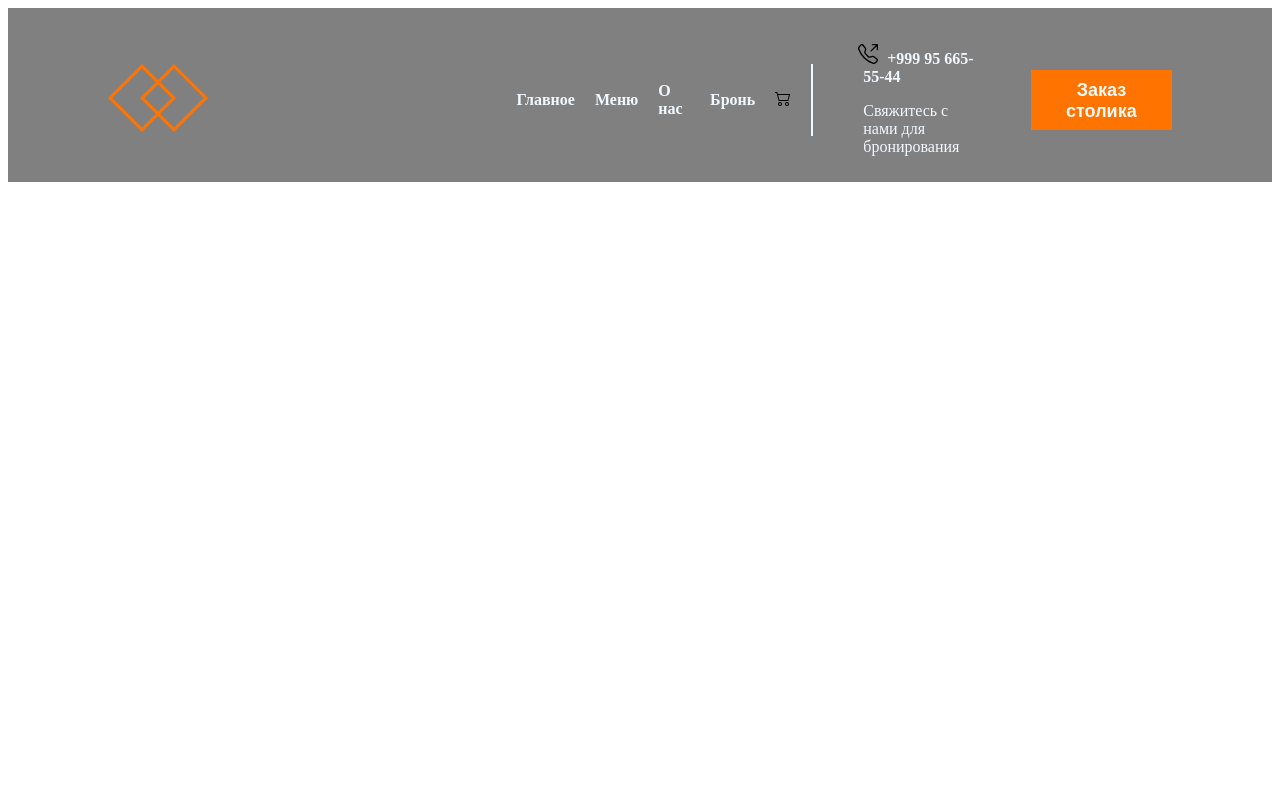
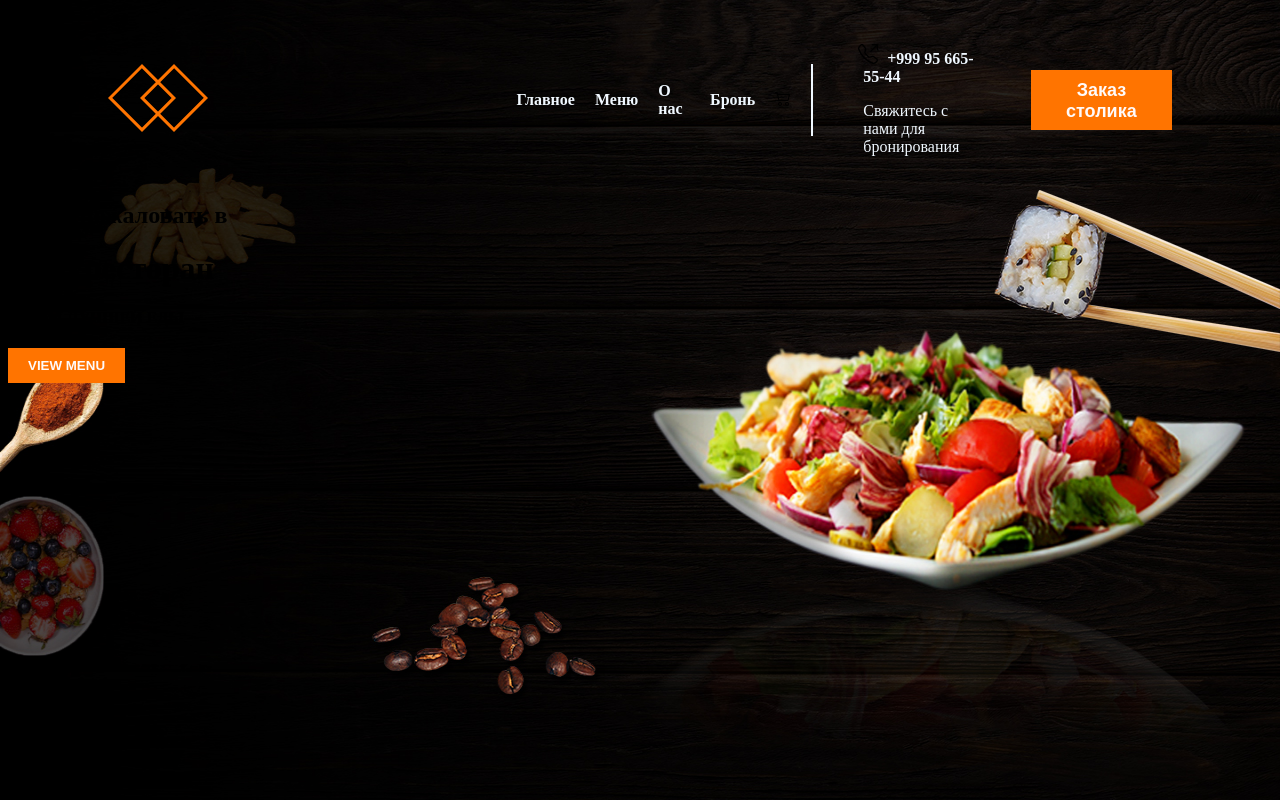
Before and after one commit to oTTeMuCt/DjangoProject, a Django app: template backend/app/menu/templates/landing_page.html in a window 1280 px wide. Run offline with Django 5.2, Linux system fonts and the light colour scheme; the template is opened without the code that fills it, so the values that code supplies are empty; parts of the project's set-up code (start-up, migrations or seed data) failed here and were passed over.

Commit message:
backgrpung image and transparent for nav

```diff
--- /dev/null
+++ b/backend/app/menu/templates/head.html
@@ -0,0 +1,28 @@
+{% load static %}
+<style>
+.menu-container {
+    position: relative;
+    z-index: -9;
+    width: 100%;
+    height: 100vh;
+
+}
+.back-img {
+    width: 100%;
+    height: 800px;
+    position: absolute;
+    top: 0;
+    left: 0;
+    z-index: -1;
+}
+
+</style>
+<div class="menu-conteiner">
+    <img src="{% static 'imgs/back.png' %}" class="back-img">
+    <div class="mune-text">
+        <h2>Добро пожаловать в</h2>
+        <h1>Нащ ресторан</h1>
+        <h4>---ДОМ ЛУЧШЕЙ ЕДЫ---</h4>
+        <button>VIEW MENU</button>
+    </div>
+</div>
--- a/backend/app/menu/templates/landing_page.html
+++ b/backend/app/menu/templates/landing_page.html
@@ -4,4 +4,5 @@
 <title>Home</title>
 {% endblock title %}
 {% block content %}
+{% include 'head.html' %}
 {% endblock content %}
--- a/backend/app/static/styles/navbar.css
+++ b/backend/app/static/styles/navbar.css
@@ -20,7 +20,7 @@ nav {
   align-items: center;
   gap: 20px;
   padding: 20px 100px 10px 100px;
-  background-color: gray;
+  background-color: transparent;
 }
 nav a {
   display: inline-block;
--- a/backend/app/static/styles/navbar.scss
+++ b/backend/app/static/styles/navbar.scss
@@ -2,7 +2,7 @@
 
 $color_1: aliceblue;
 $color_2: snow;
-$background-color_1: gray;
+$background-color_1: transparent;
 $background-color_2: aliceblue;
 $background-color_3: #FF7400;
 
@@ -17,7 +17,7 @@ nav {
 	align-items: center;
 	gap: 20px;
 	padding: 20px 100px 10px 100px;
-	background-color: $background-color_1;
+	background-color: transparent;
 	a {
 		display: inline-block;
 		border: none;
--- a/backend/app/templates/navbar.html
+++ b/backend/app/templates/navbar.html
@@ -1,6 +1,11 @@
 {% load static %}
 
 <link rel="stylesheet" href="{% static 'styles/navbar.css' %}" />
+<style>
+  nav {
+    background-color: transparent;
+  }
+</style>
 <nav>
     <div class="left">
       <a href="{% url 'landing_page' %}" id="logo"><img src="{% static 'icons/logo.png' %}" alt=""></a>
```
Also changed, not shown: backend/app/static/icons/plate.png (added), backend/app/static/imgs/back.png (added), 3 other files.
